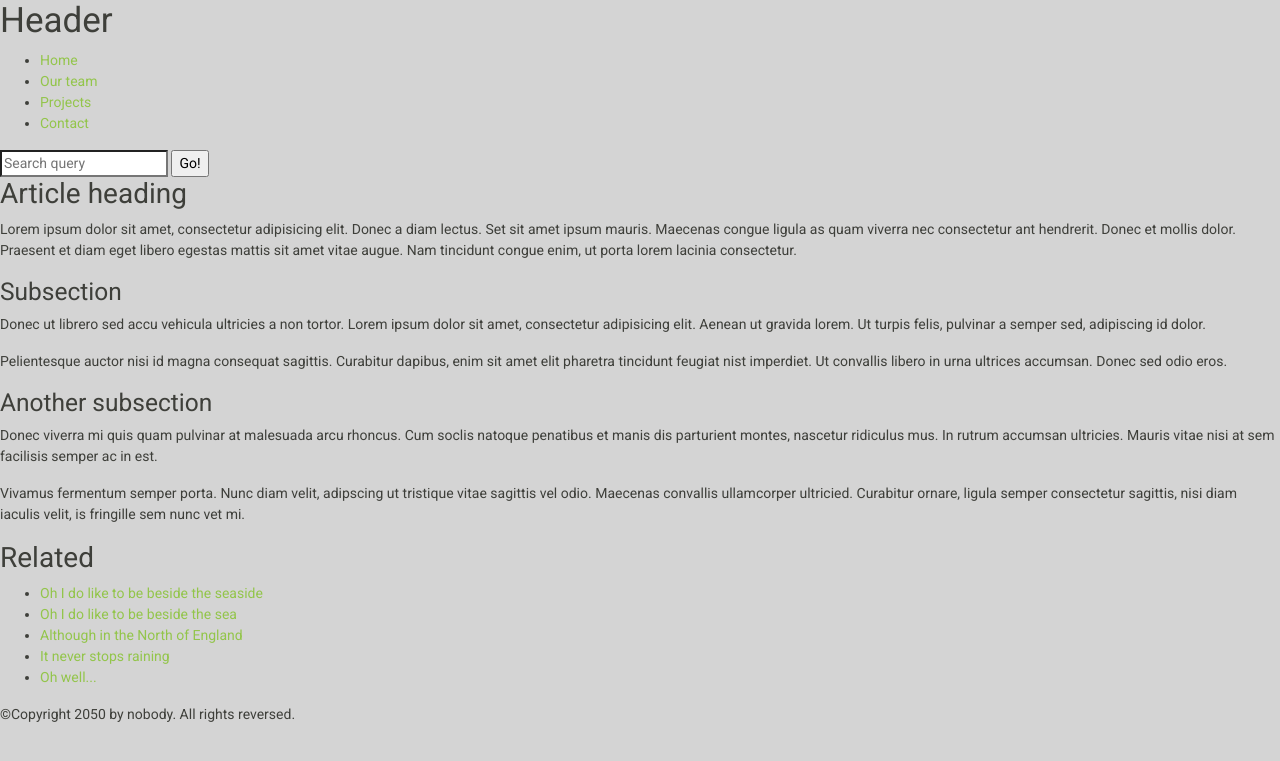
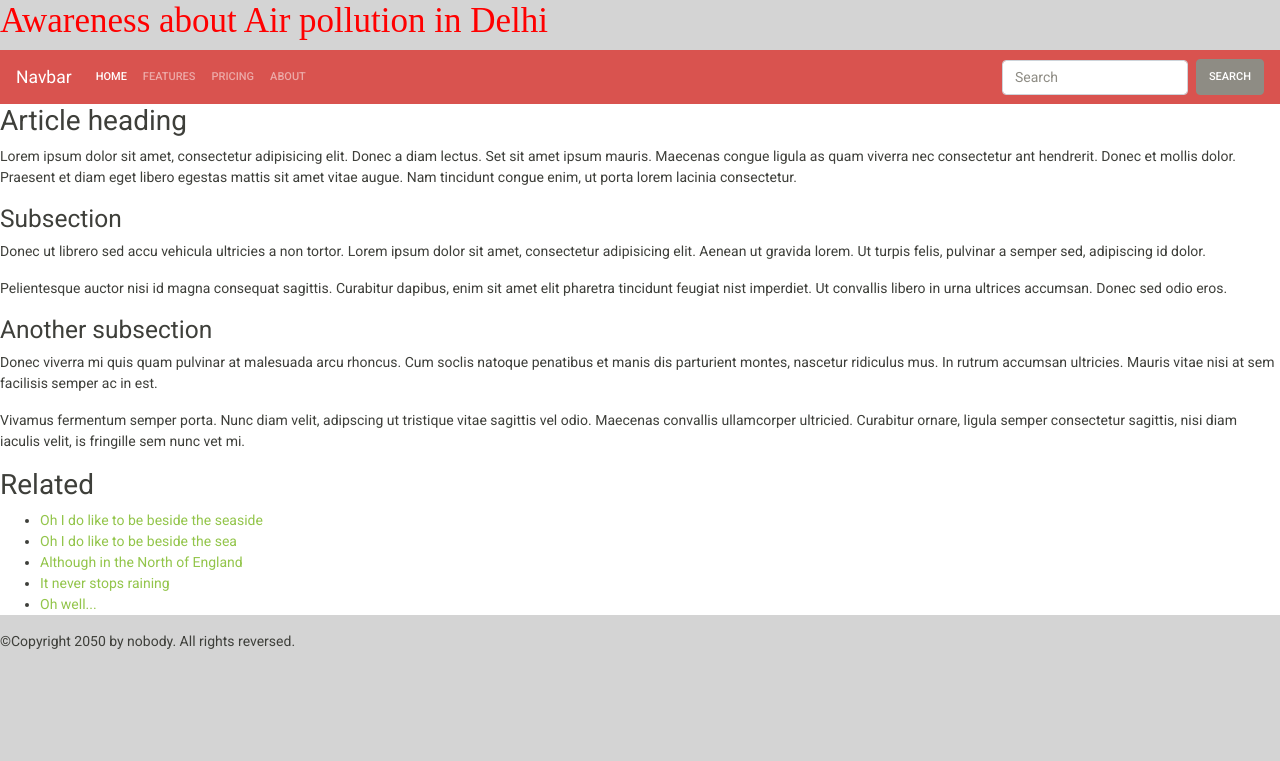
Before and after one commit to Tesh-Hope/airpollution, a PHP site: page /home/home.html in a window 1280 px wide. Shown: the top 761 px of the page. Run offline with PHP 8.4, Linux system fonts and the light colour scheme.

Commit message:
visibility

```diff
--- a/home.html
+++ b/home/home.html
@@ -11,30 +11,45 @@
 
     <link rel="stylesheet" type="text/css" href="index.css">
 
-    <title>Hello, world!</title>
+    <title>Awareness about Air pollution in Delhi</title>
   </head>
   <body>
     <!-- Here is our main header that is used across all the pages of our website -->
 
     <header>
-      <h1 class=".bg-danger">Header</h1>
+      <h1 class=".bg-danger">Awareness about Air pollution in Delhi</h1>
     </header>
 
-    <nav>
-      <ul>
-        <li><a href="#">Home</a></li>
-        <li><a href="#">Our team</a></li>
-        <li><a href="#">Projects</a></li>
-        <li><a href="#">Contact</a></li>
-      </ul>
 
-       <!-- A Search form is another commmon non-linear way to navigate through a website. -->
+<nav class="navbar navbar-expand-lg navbar-dark bg-danger">
+  <a class="navbar-brand" href="#">Navbar</a>
+  <button class="navbar-toggler" type="button" data-toggle="collapse" data-target="#navbarColor01" aria-controls="navbarColor01" aria-expanded="false" aria-label="Toggle navigation">
+    <span class="navbar-toggler-icon"></span>
+  </button>
 
-       <form>
-         <input type="search" name="q" placeholder="Search query">
-         <input type="submit" value="Go!">
-       </form>
-     </nav>
+  <div class="collapse navbar-collapse" id="navbarColor01">
+    <ul class="navbar-nav mr-auto">
+      <li class="nav-item active">
+        <a class="nav-link" href="#">Home <span class="sr-only">(current)</span></a>
+      </li>
+      <li class="nav-item">
+        <a class="nav-link" href="#">Features</a>
+      </li>
+      <li class="nav-item">
+        <a class="nav-link" href="#">Pricing</a>
+      </li>
+      <li class="nav-item">
+        <a class="nav-link" href="#">About</a>
+      </li>
+    </ul>
+    <form class="form-inline my-2 my-lg-0">
+      <input class="form-control mr-sm-2" type="text" placeholder="Search">
+      <button class="btn btn-secondary my-2 my-sm-0" type="submit">Search</button>
+    </form>
+  </div>
+</nav>
+
+
 
     <!-- Here is our page's main content -->
     <main>
--- a/index.css
+++ b/home/index.css
@@ -9,7 +9,15 @@ radial-gradient(black 15%, transparent 16%) 0 0,
 radial-gradient(black 15%, transparent 16%) 8px 8px,
 radial-gradient(rgba(255,255,255,.1) 15%, transparent 20%) 0 1px,
 radial-gradient(rgba(255,255,255,.1) 15%, transparent 20%) 8px 9px;
-background-color:rgba(40, 40, 40, 0.0);
+background-color: white ;
 background-size:16px 15px;
 
 }
+
+header{
+	color: red;
+	text-align: left;
+	line-height: 40px;
+	font-family: "Times New Roman", Times, serif;
+
+}
```
Also changed, not shown: home/bootstrap.min.css (renamed from bootstrap.min.css).
